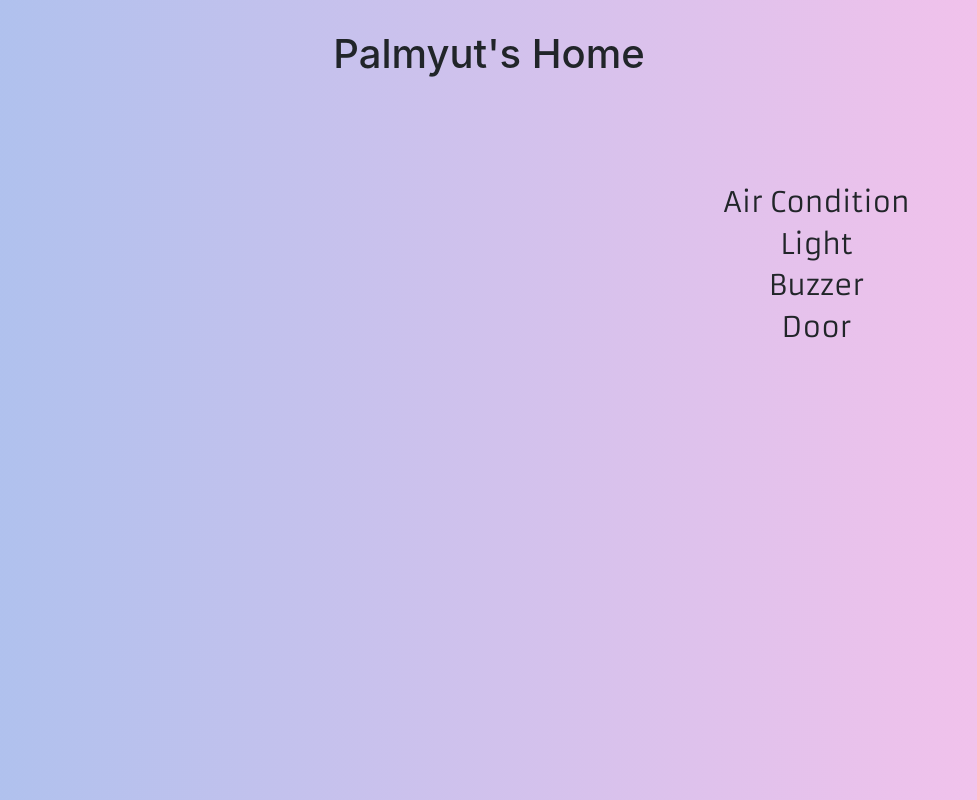
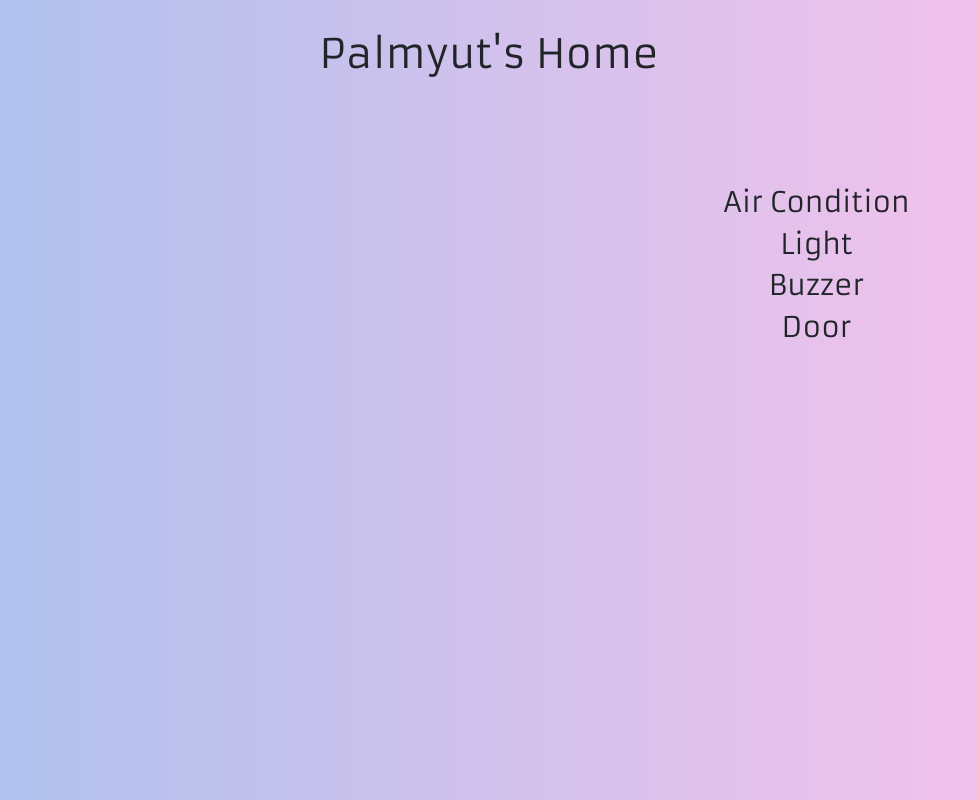
Before and after one commit to Raksani/SmartHome, a plain HTML site: page index.html in a window 1280 px wide. Shown: the whole page, without its empty margins (151-1128 px from the left). Drawn offline with nearby package versions, Linux system fonts and the light colour scheme.

Commit message:
fix h1 font

```diff
--- a/style.css
+++ b/style.css
@@ -1,5 +1,8 @@
 body {
     background: linear-gradient(-90deg, #fbc2eb 0%, #a6c1ee 100%);
+}
+h1 {
+    font-family: 'Armata', sans-serif;
 }
 * {
     font-family: 'Armata', sans-serif;
```
